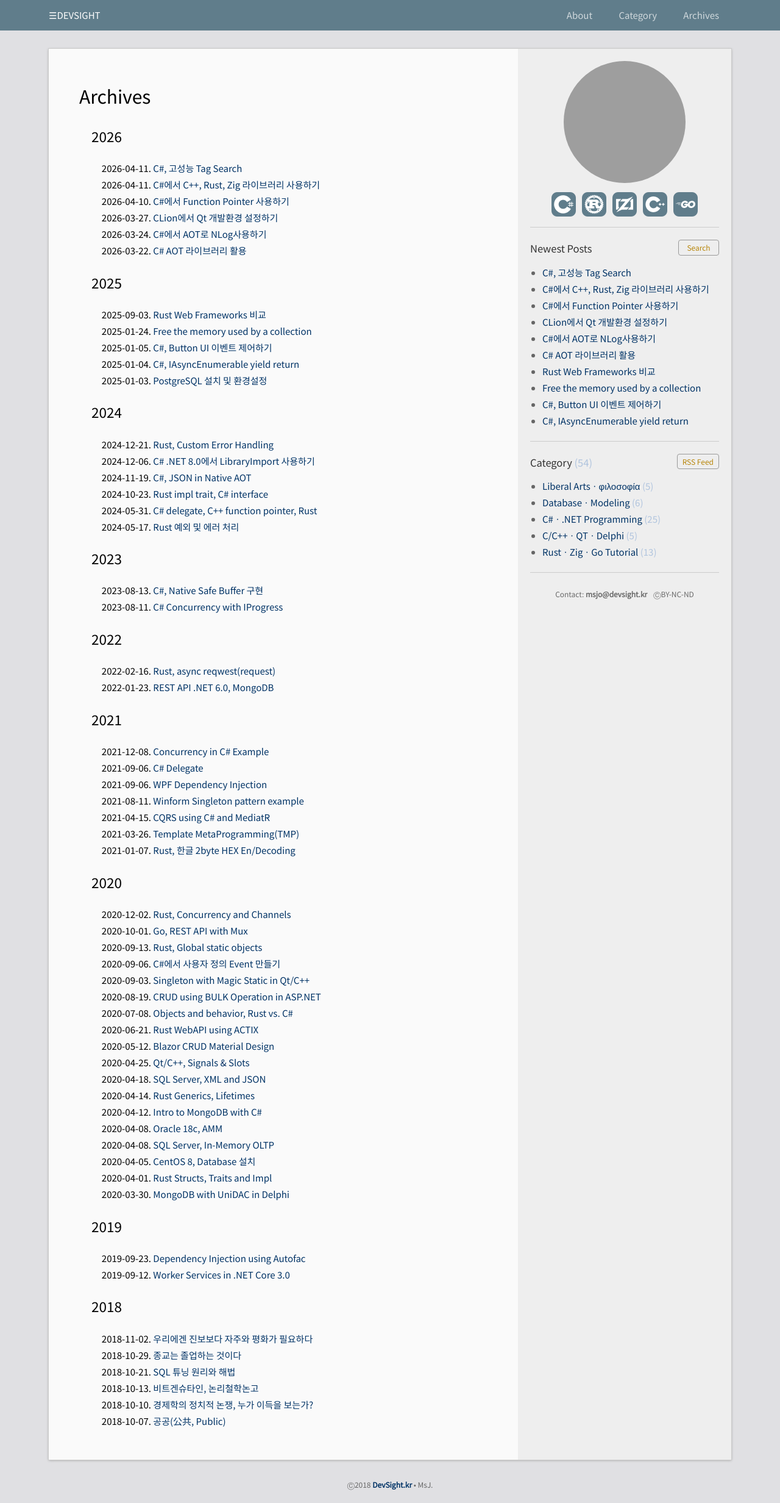
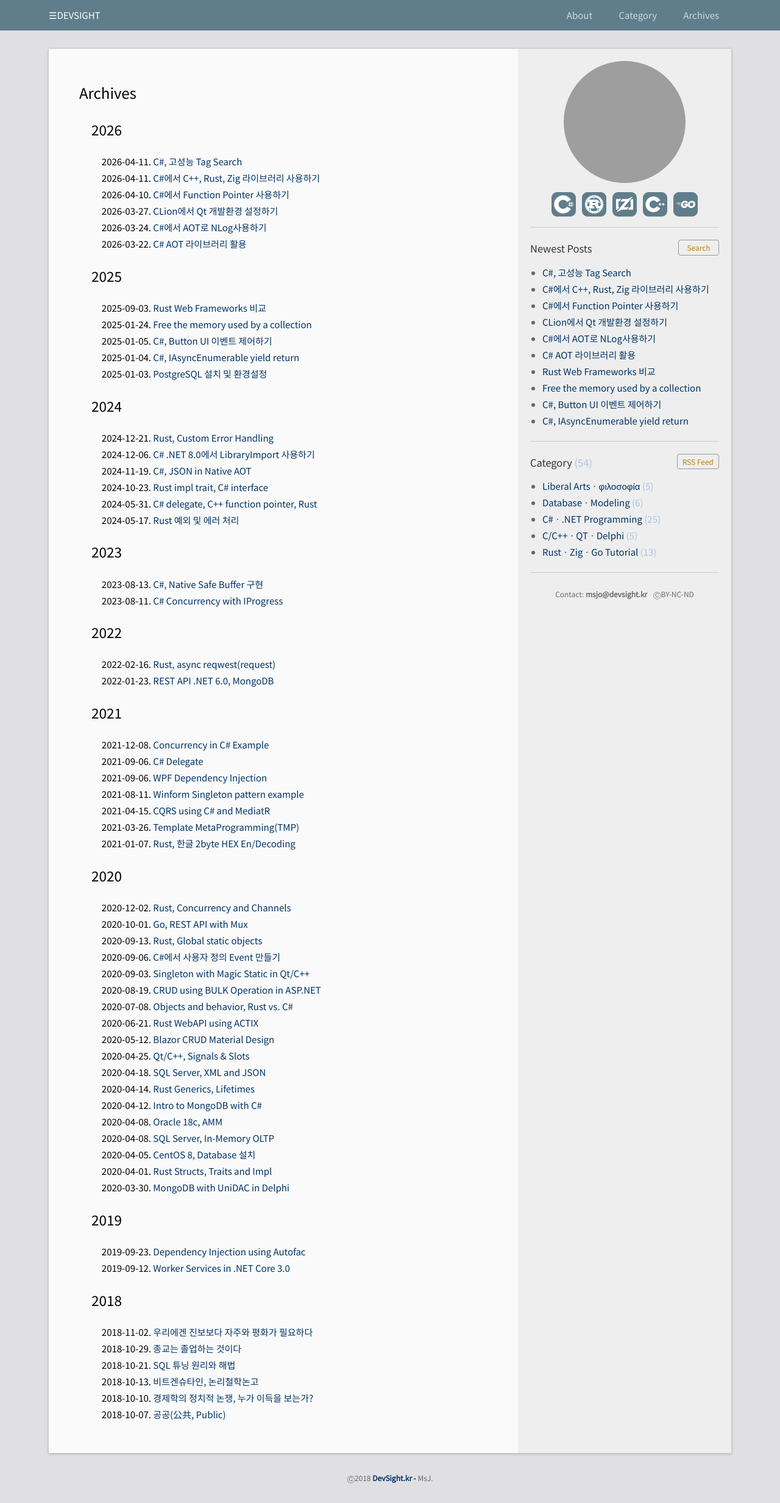
Before and after one commit to DebugJO/rustlang, a Jekyll site: the page built from archives.html, in a window 1280 px wide. Shown: the whole page at 61% size. Built offline with Jekyll 4.4.1, drawn with Linux system fonts in a browser that asks for light colours; grey boxes are pictures that could not be loaded.

Commit message:
Update archives.html

```diff
--- a/archives.html
+++ b/archives.html
@@ -8,7 +8,7 @@ type: page
 
 <!-- googleoff: index -->
 <div class="home" data-nosnippet>
-  <h1 class="page-heading">Archives</h1>
+  <h1 class="page-heading" style="font-size:24px;">Archives</h1>
 
   <ul class="post-list" style="padding: 0px 40px 20px 40px;">
           {% for post in site.posts %}
```
